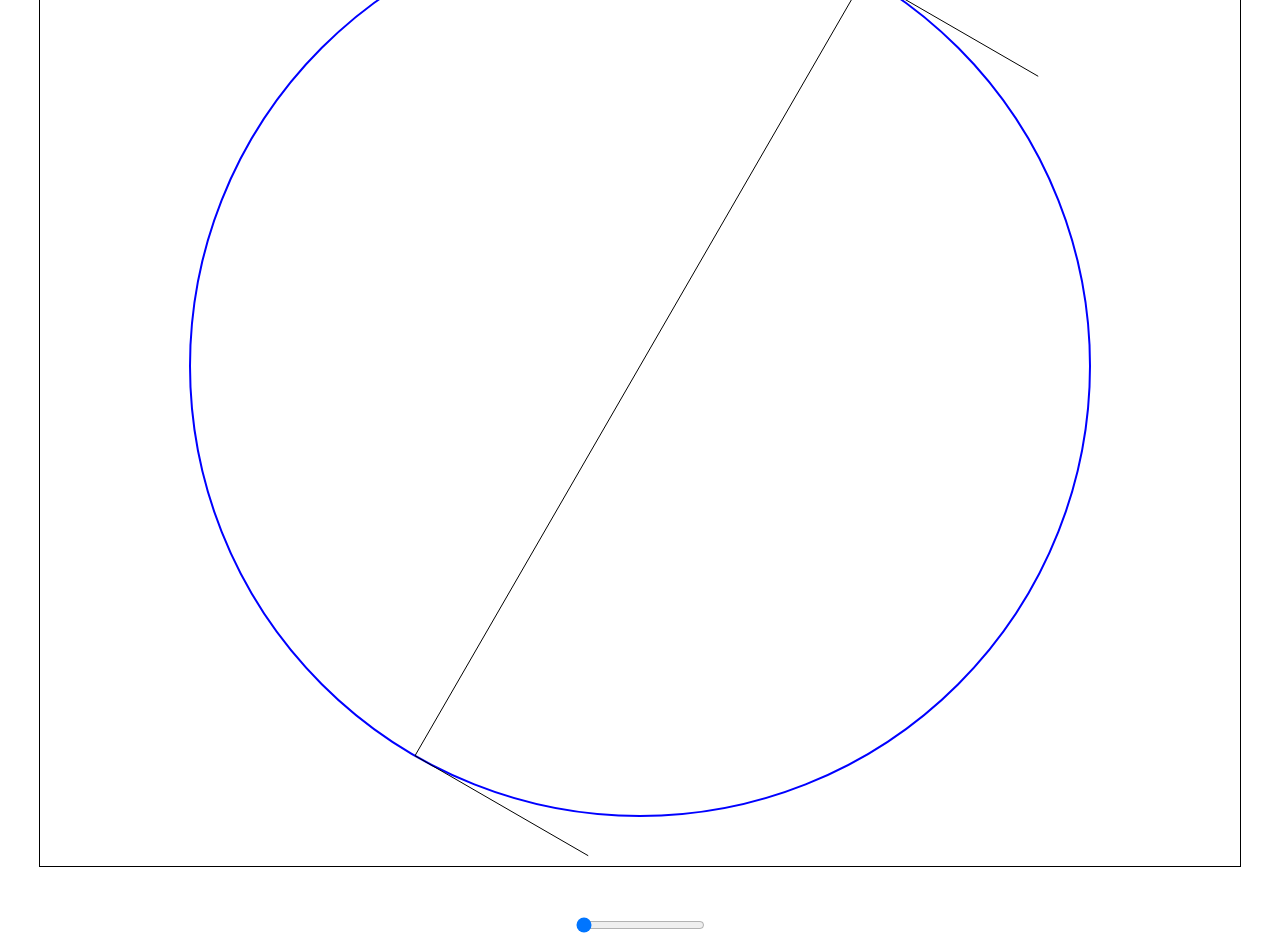
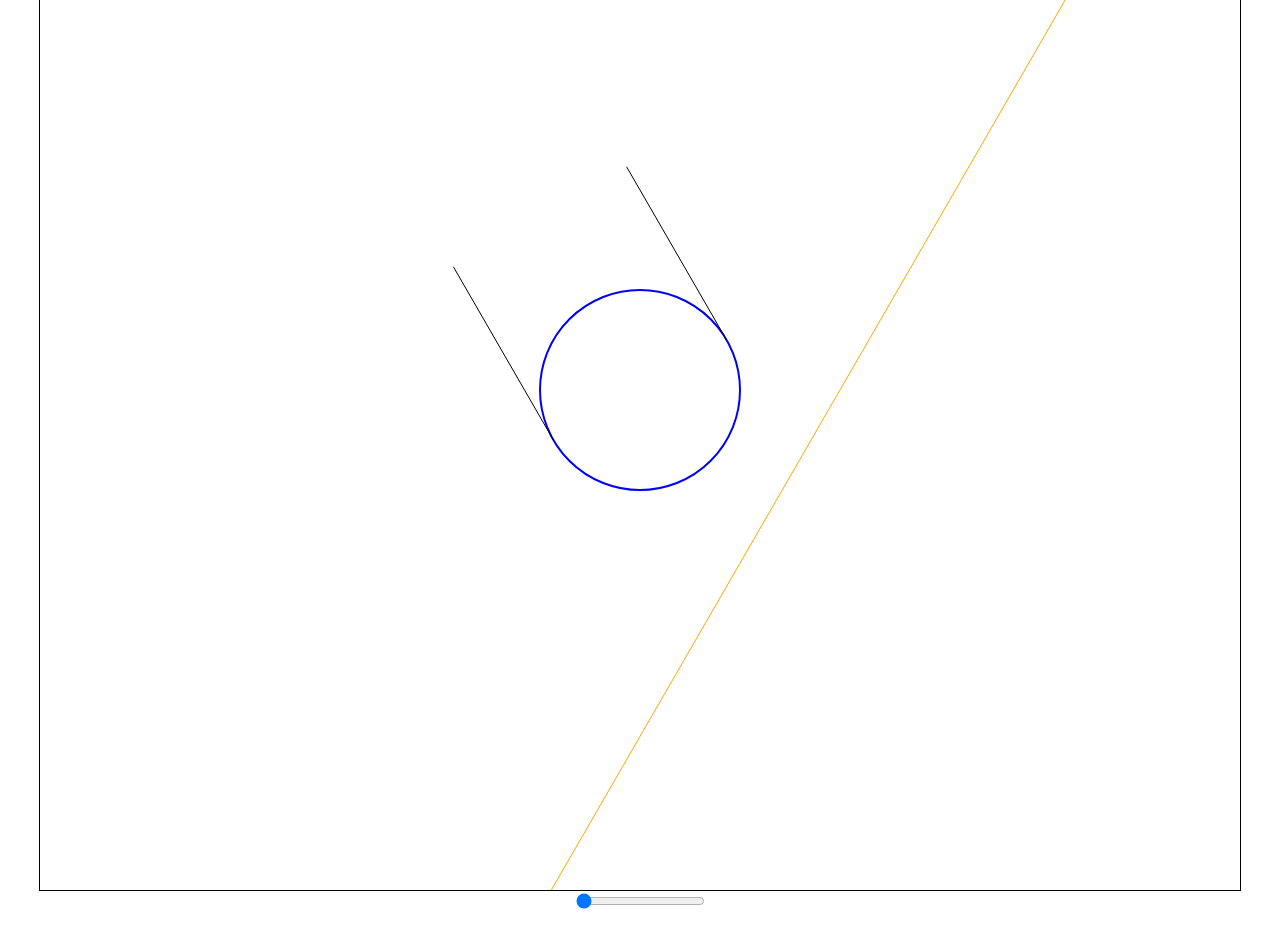
Before and after one commit to Gabrield7/solar-game-prototype, a plain HTML site: page index.html in a window 1280 px wide. After the commit the page ends 912 px from the top, so only its background shows below. Drawn offline with Linux system fonts and the light colour scheme.

Commit message:
feat: remake solar trajectory to line

```diff
--- a/index.html
+++ b/index.html
@@ -27,7 +27,7 @@
             </div>
         </section> -->
         <label>
-            <input type="range" id="angleControl" min="5" max="175" value="0">
+            <input type="range" id="sunControl" min="0" max="100" value="0">
         </label>
     </section>
     <script src="./scripts/main.js" type="module"></script>
--- a/scripts/Objects/Object.js
+++ b/scripts/Objects/Object.js
@@ -5,22 +5,23 @@
         this.cx = cx;         // X position of the center
         this.cy = cy;         // Y position of the center
         this.r = r;           // Circle radius
+        //this.h = h;           // Height in Z direction
         this.angle = angle;   // Angle in degrees
         this.color = color;   // Stroke color of the circle
     }
 
     draw(ctx) {
         // Draw the main circle
-        drawArc(ctx, this.cx, this.cy, this.r, 0, 360, this.color, 2);
+        drawArc(ctx, this.cx, this.cy, this.r, {color: this.color, width: 2});
 
         // Calculate the two points on the circle's edge intersected by the central line
-        const points = this.getCircleIntersections(this.angle);
+        const points = this.getCircleIntersections(this.angle - 90);
 
         // Draw the central line crossing the circle
-        drawLine(ctx, points[0], points[1], "black", 1);
+        //drawLine(ctx, points[0], points[1]);
 
         // Draw projected lines (shadows) from both edge points
-        this.drawProjections(ctx, points, 200, this.angle + 90);
+        this.drawProjections(ctx, points, 200, this.angle);
     }
 
     // Returns the two edge points of the circle based on the given angle
@@ -44,7 +45,7 @@
                 x: point.x + length * Math.cos(rad),
                 y: point.y + length * Math.sin(rad)
             };
-            drawLine(ctx, point, end, "black", 1);
+            drawLine(ctx, point, end);
         }
     }
 }
--- a/scripts/Objects/Panel.js
+++ b/scripts/Objects/Panel.js
@@ -27,7 +27,7 @@
             const p1 = { x: this.vertices[i][0], y: this.vertices[i][1] };
             const next = this.vertices[(i + 1) % this.vertices.length];
             const p2 = { x: next[0], y: next[1] };
-            drawLine(ctx, p1, p2, this.color, 1);
+            drawLine(ctx, p1, p2, { color: this.color });
         }
     }
 
@@ -132,7 +132,7 @@
             const p1 = { x: poly[i][0], y: poly[i][1] };
             const next = poly[(i + 1) % poly.length];
             const p2 = { x: next[0], y: next[1] };
-            drawLine(ctx, p1, p2, 'yellow', 1);
+            drawLine(ctx, p1, p2, {color: 'yellow'});
         }
     }
 }
--- a/scripts/Objects/SolarTrajectory.js
+++ b/scripts/Objects/SolarTrajectory.js
@@ -1,63 +1,69 @@
-import { degToRad, drawArc, drawLine } from "../utils.js";
+import { degToRad, drawLine, drawArc } from "../utils.js";
 
 export class SolarTrajectory {
-    constructor(x, y, radius, startAngle = 0, endAngle = 2 * Math.PI, strokeStyle = "red", fillStyle = null) {
-        this.x = x;
-        this.y = y;
-        this.radius = radius;
-        this.startAngle = startAngle; // radians
-        this.endAngle = endAngle;     // radians
-        this.strokeStyle = strokeStyle;
-        this.fillStyle = fillStyle;
+    constructor(tx, ty, angleDeg, color = "orange") {
+        this.tx = tx;
+        this.ty = ty;
+        this.angleDeg = angleDeg;
+        this.color = color;
     }
 
-    draw(ctx) {
-        const startDeg = this.startAngle * 180 / Math.PI;
-        const endDeg   = this.endAngle   * 180 / Math.PI;
+    // returns the two intersection points with the canvas borders
+    getEndpoints(ctx) {
+        const { tx, ty, angleDeg } = this;
+        const { width: W, height: H } = ctx.canvas;
+        const rad = degToRad(angleDeg);
+        const dx = Math.cos(rad), dy = Math.sin(rad);
+        const pts = [];
 
-        drawArc(
-            ctx,
-            this.x,
-            this.y,
-            this.radius,
-            startDeg,
-            endDeg,
-            this.strokeStyle,
-            1,
-            !!this.fillStyle
-        );
+        // left border x=0
+        if (dx !== 0) {
+            const t = (0 - tx) / dx;
+            const y = ty + t * dy;
+            if (y >= 0 && y <= H) pts.push({ x: 0, y });
+        }
+        // right border x=W
+        if (dx !== 0) {
+            const t = (W - tx) / dx;
+            const y = ty + t * dy;
+            if (y >= 0 && y <= H) pts.push({ x: W, y });
+        }
+        // top    border y=0
+        if (dy !== 0) {
+            const t = (0 - ty) / dy;
+            const x = tx + t * dx;
+            if (x >= 0 && x <= W) pts.push({ x, y: 0 });
+        }
+        // bottom border y=H
+        if (dy !== 0) {
+            const t = (H - ty) / dy;
+            const x = tx + t * dx;
+            if (x >= 0 && x <= W) pts.push({ x, y: H });
+        }
 
-        if (this.fillStyle) {
-            ctx.fillStyle = this.fillStyle;
-            ctx.fill();
-        }
+        return pts.length >= 2 ? [pts[0], pts[1]] : null;
     }
 
-    getIntersection(angleDeg) {
-        const rad = degToRad(-angleDeg);
+    // draw the full border-crossing line
+    draw(ctx) {
+        const ends = this.getEndpoints(ctx);
+        if (ends) drawLine(ctx, ends[0], ends[1], { color: this.color });
+    }
+
+    // returns a point at relative position t∈[0,1] along the line
+    getPointAt(ctx, t) {
+        const ends = this.getEndpoints(ctx);
+        if (!ends) return null;
         return {
-            x: this.x + this.radius * Math.cos(rad),
-            y: this.y + this.radius * Math.sin(rad)
+            x: ends[0].x + (ends[1].x - ends[0].x) * t,
+            y: ends[0].y + (ends[1].y - ends[0].y) * t
         };
     }
 
-    drawTangentLine(ctx, angleDeg, length) {
-        const border = this.getIntersection(angleDeg);
-
-        const rad = degToRad(-angleDeg);
-        const dx = Math.cos(rad + Math.PI / 2);
-        const dy = Math.sin(rad + Math.PI / 2);
-        const half = length / 2;
-
-        const p1 = {
-            x: border.x + dx * half,
-            y: border.y + dy * half
-        };
-        const p2 = {
-            x: border.x - dx * half,
-            y: border.y - dy * half
-        };
-
-        drawLine(ctx, p1, p2, "black", 2);
+    // draw a small filled circle (handle) at t∈[0,1] along the line
+    drawSun(ctx, t, radius = 10, color = "yellow") {
+        const p = this.getPointAt(ctx, t);
+        if (!p) return;
+        drawArc(ctx, p.x, p.y, radius, {color: color, fill: true});
     }
 }
--- a/scripts/main.js
+++ b/scripts/main.js
@@ -3,18 +3,15 @@
 import { StringPV } from "./strings.js";
 import { ObjectShadow } from './Objects/Object.js';
 
-
 const canvas = document.getElementById("solar-grid");
 const ctx = canvas.getContext("2d");
+const sunControl = document.getElementById("sunControl");
 
-// Solar Trajectory (Circle)
-const cx = 600;
-const cy = 500;
-const radius = 450;
-const tangentLineLength = 3000;
-let angle = 5; // line direction (degrees)
-
-const circle = new SolarTrajectory(cx, cy, radius);
+//Solar Trajectory (line)
+const tx = 800;
+const ty = 500;
+const angleTraj = 120;
+const traj = new SolarTrajectory(tx, ty, angleTraj);
 
 // Solar Panel (Parallelogram)
 const rx = 300;
@@ -29,21 +26,28 @@
 const string = new StringPV(rx, ry, numberOfPanels, space, base, side, panelAngle);
 
 // Object Shadow
-const obj = new ObjectShadow(cx, cy, radius, 240)
+const ox = 600;
+const oy = 500;
+const or = 100;
+const obj = new ObjectShadow(ox, oy, or, 120);
 
 redraw();
 
-document.getElementById("angleControl").addEventListener("input", (e) => {
-    angle = parseFloat(e.target.value);
-    redraw();
-});
+sunControl.addEventListener("input", redraw);
 
 function redraw() {
     ctx.clearRect(0, 0, canvas.width, canvas.height);
 
     obj.draw(ctx);
-    // circle.draw(ctx);
-    // circle.drawTangentLine(ctx, angle, tangentLineLength);
+
+    traj.draw(ctx);
+    // draw the blue handle at t∈[0,1]
+    const t = sunControl.value / 100;
+    traj.drawSun(ctx, t);
+
+    // real-time coords:
+    const pos = traj.getPointAt(ctx, t);
+    console.log("sun at:", pos);
 
     // string.draw(ctx, cx, cy, radius, angle);
 }
--- a/scripts/utils.js
+++ b/scripts/utils.js
@@ -3,7 +3,7 @@
 }
 
 // Draw a line between two points
-export function drawLine(ctx, p1, p2, color = "black", width = 1) {
+export function drawLine(ctx, p1, p2, { color = "black", width = 1 } = {}) {
     ctx.beginPath();
     ctx.moveTo(p1.x, p1.y);
     ctx.lineTo(p2.x, p2.y);
@@ -13,7 +13,13 @@
 }
 
 // Draw an arc
-export function drawArc(ctx, x, y, radius, startAngle = 0, endAngle = 360, color = "blue", width = 1, fill = false) {
+export function drawArc(ctx, x, y, radius, {
+    startAngle = 0,
+    endAngle = 360,
+    color = "blue",
+    width = 1,
+    fill = false
+} = {}) {
     ctx.beginPath();
     ctx.arc(x, y, radius, degToRad(startAngle), degToRad(endAngle));
     ctx.strokeStyle = color;
@@ -28,7 +34,11 @@
 }
 
 // Draw an rectangle
-export function drawRect(ctx, x, y, width, height, color = "blue", borderWidth = 1, fill = false) {
+export function drawRect(ctx, x, y, width, height, {
+    color = "blue",
+    borderWidth = 1,
+    fill = false
+} = {}) {
     ctx.beginPath();
     if (fill) {
         ctx.fillStyle = color;
```
Also changed, not shown: 1 other file.
